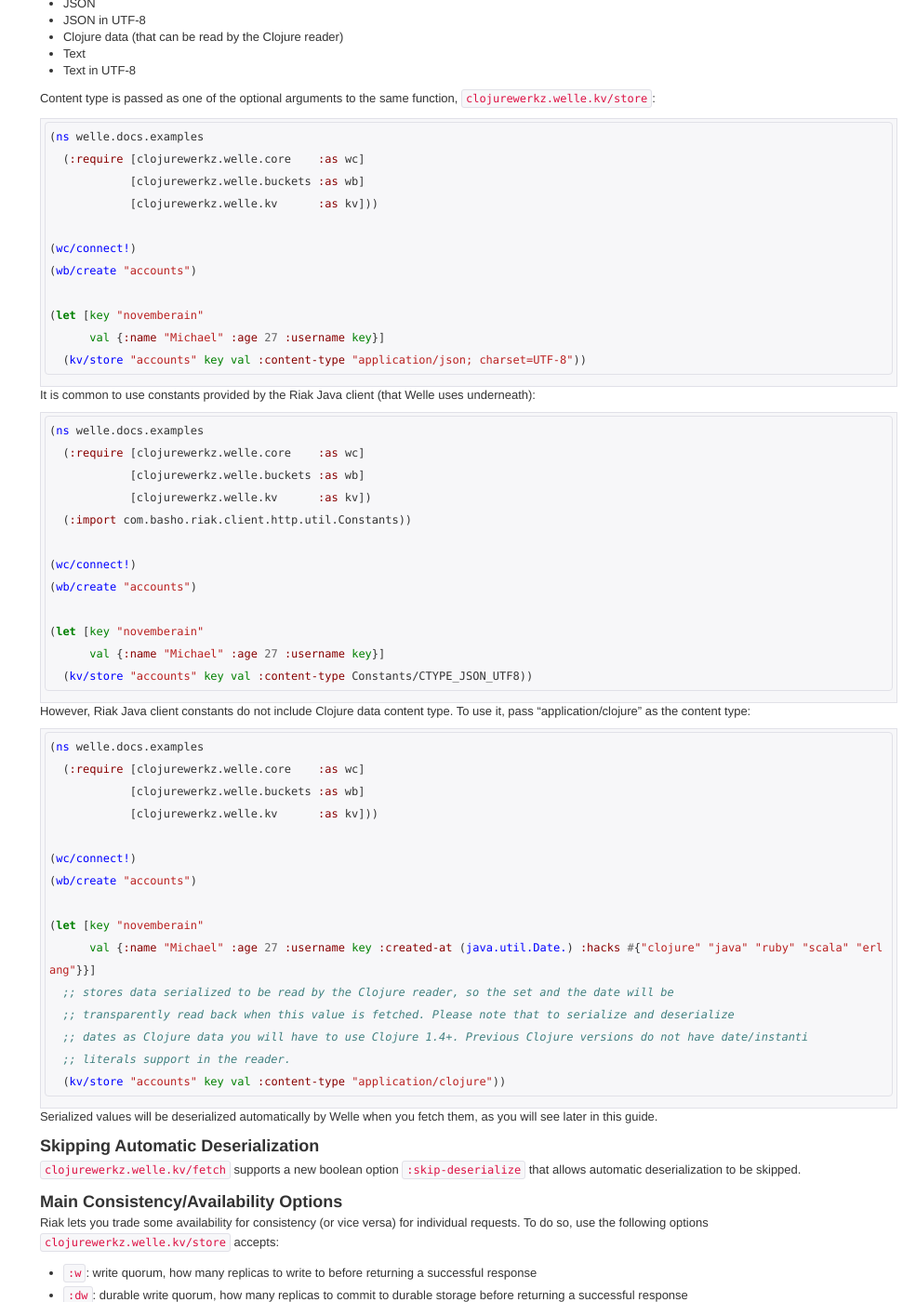
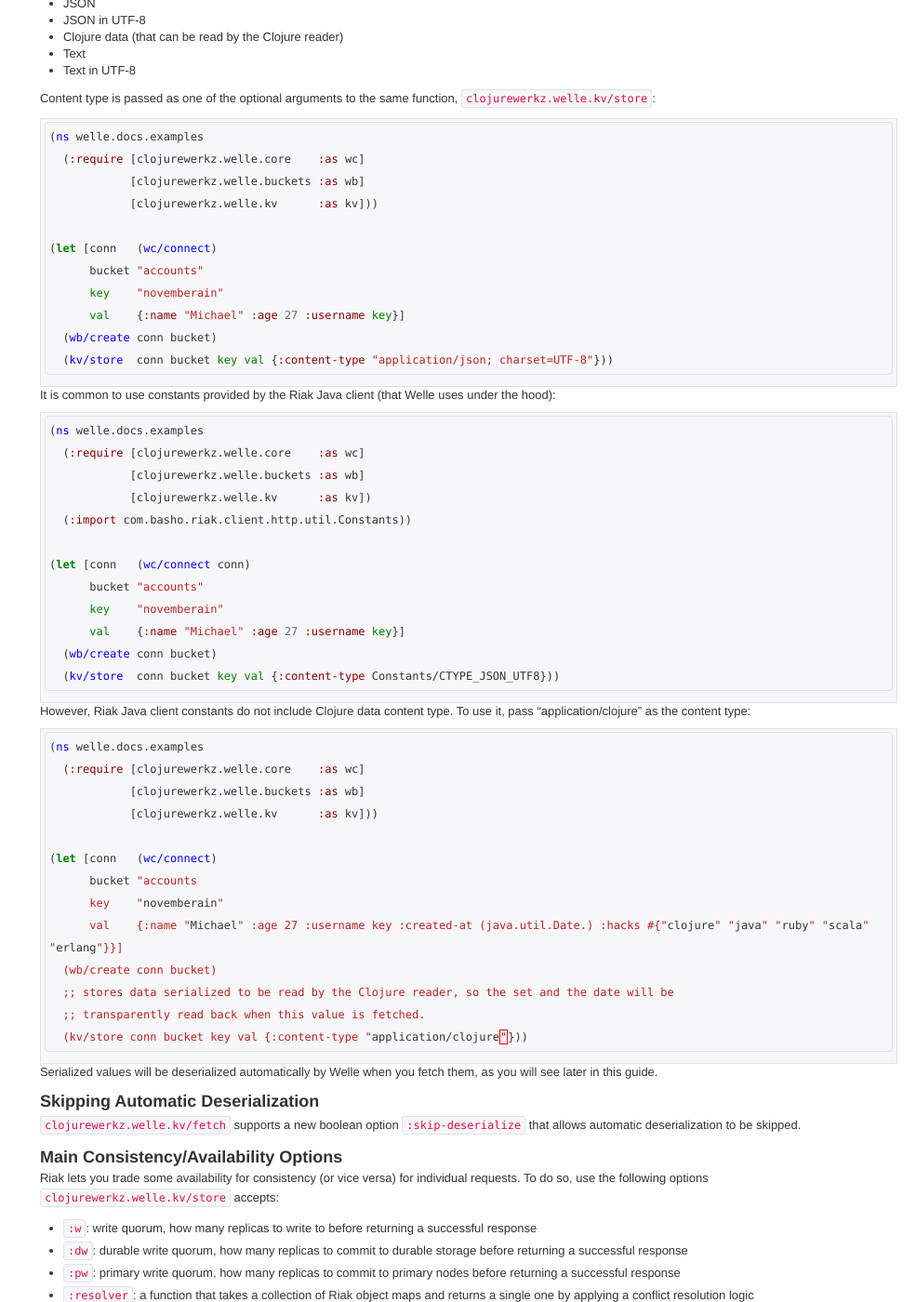
Before and after one commit to clojurewerkz/welle.docs, a Jekyll site: the page built from articles/kv.md, in a window 1280 px wide and 1400 px high, scrolled down 739 px. Shown: the whole window at 93% size, without its empty margins (295-1280 px from the left). Built offline with Jekyll 4.4.1, drawn with Linux system fonts in a browser that asks for light colours; some web fonts are replaced; Markdown is read by kramdown in place of the engine named in the settings; comment, search, counter and statistics services are not loaded; some of the changed text lies outside the part shown.

Commit message:
Update K/V guide for 3.0

````diff
--- a/articles/kv.md
+++ b/articles/kv.md
@@ -31,19 +36,22 @@
             [clojurewerkz.welle.buckets :as wb]
             [clojurewerkz.welle.kv      :as kv]))
 
-(wc/connect!)
-
-(wb/create "things")
-(kv/store "things" "a-key" (.getBytes "value"))
+(let [conn   (wc/connect)
+      bucket "things"]
+  (wb/create conn bucket)
+  (kv/store  conn bucket "a-key" (.getBytes "value")))
 ```
 
 
-### Automatic serialization (for common formats)
+### Automatic Serialization (for Common Formats)
 
-In the example above we store some data as bytes: Riak is content agnostic and will happily store whatever you throw at it.
-However, most applications work with data more structured than raw bytes, for example, as JSON documents or text in the CSV format.
-To make developer experience a bit nicer, Riak will store content type of the stored value and Welle will automatically serialize
-stored value if content type is one of
+In the example above we store some data as bytes: Riak is content
+agnostic and will happily store whatever you throw at it.  However,
+most applications work with data more structured than raw bytes, for
+example, as JSON documents or text in the CSV format.  To make
+developer experience a bit nicer, Riak will store content type of the
+stored value and Welle will automatically serialize stored value if
+content type is one of
 
  * JSON
  * JSON in UTF-8
@@ -51,7 +59,8 @@
  * Text
  * Text in UTF-8
 
-Content type is passed as one of the optional arguments to the same function, `clojurewerkz.welle.kv/store`:
+Content type is passed as one of the optional arguments to the same
+function, `clojurewerkz.welle.kv/store`:
 
 ``` clojure
 (ns welle.docs.examples
@@ -59,15 +68,16 @@
             [clojurewerkz.welle.buckets :as wb]
             [clojurewerkz.welle.kv      :as kv]))
 
-(wc/connect!)
-(wb/create "accounts")
-
-(let [key "novemberain"
-      val {:name "Michael" :age 27 :username key}]
-  (kv/store "accounts" key val :content-type "application/json; charset=UTF-8"))
+(let [conn   (wc/connect)
+      bucket "accounts"
+      key    "novemberain"
+      val    {:name "Michael" :age 27 :username key}]
+  (wb/create conn bucket)
+  (kv/store  conn bucket key val {:content-type "application/json; charset=UTF-8"}))
 ```
 
-It is common to use constants provided by the Riak Java client (that Welle uses underneath):
+It is common to use constants provided by the Riak Java client (that
+Welle uses under the hood):
 
 ``` clojure
 (ns welle.docs.examples
@@ -76,15 +86,17 @@
             [clojurewerkz.welle.kv      :as kv])
   (:import com.basho.riak.client.http.util.Constants))
 
-(wc/connect!)
-(wb/create "accounts")
-
-(let [key "novemberain"
-      val {:name "Michael" :age 27 :username key}]
-  (kv/store "accounts" key val :content-type Constants/CTYPE_JSON_UTF8))
+(let [conn   (wc/connect conn)
+      bucket "accounts"
+      key    "novemberain"
+      val    {:name "Michael" :age 27 :username key}]
+  (wb/create conn bucket)
+  (kv/store  conn bucket key val {:content-type Constants/CTYPE_JSON_UTF8}))
 ```
 
-However, Riak Java client constants do not include Clojure data content type. To use it, pass "application/clojure" as the content type:
+However, Riak Java client constants do not include Clojure data
+content type. To use it, pass "application/clojure" as the content
+type:
 
 ``` clojure
 (ns welle.docs.examples
@@ -92,16 +104,14 @@
             [clojurewerkz.welle.buckets :as wb]
             [clojurewerkz.welle.kv      :as kv]))
 
-(wc/connect!)
-(wb/create "accounts")
-
-(let [key "novemberain"
-      val {:name "Michael" :age 27 :username key :created-at (java.util.Date.) :hacks #{"clojure" "java" "ruby" "scala" "erlang"}}]
+(let [conn   (wc/connect)
+      bucket "accounts
+      key    "novemberain"
+      val    {:name "Michael" :age 27 :username key :created-at (java.util.Date.) :hacks #{"clojure" "java" "ruby" "scala" "erlang"}}]
+  (wb/create conn bucket)
   ;; stores data serialized to be read by the Clojure reader, so the set and the date will be
-  ;; transparently read back when this value is fetched. Please note that to serialize and deserialize
-  ;; dates as Clojure data you will have to use Clojure 1.4+. Previous Clojure versions do not have date/instanti
-  ;; literals support in the reader.
-  (kv/store "accounts" key val :content-type "application/clojure"))
+  ;; transparently read back when this value is fetched.
+  (kv/store conn bucket key val {:content-type "application/clojure"}))
 ```
 
 Serialized values will be deserialized automatically by Welle when you
@@ -129,13 +139,15 @@
 
 Default values for these options are [defined at the bucket level](/articles/buckets.html).
 
-All quorum values can be either passed as numeric values (longs), `com.basho.riak.client.cap.Quora` or `com.basho.riak.client.cap.Quorum`
-instances.
+All quorum values can be either passed as numeric values (longs),
+`com.basho.riak.client.cap.Quora` or
+`com.basho.riak.client.cap.Quorum` instances.
 
 ### User Metadata
 
-Riak lets you associate some *metadata* with each value stored. Metadata is a map and is passed to `clojurewerkz.welle.kv/store` using
-the `:metadata` option:
+Riak lets you associate some *metadata* with each value
+stored. Metadata is a map and is passed to
+`clojurewerkz.welle.kv/store` using the `:metadata` option:
 
 ``` clojure
 (ns welle.docs.examples
@@ -144,20 +156,23 @@
             [clojurewerkz.welle.kv      :as kv])
   (:import java.util.UUID))
 
-(wc/connect!)
-(wb/create "blobs")
-
-(let [key (str (UUID/randomUUID))
-      val (slurp "/tmp/raw/image000001.raw")]
+(let [conn   (wc/connect)
+      bucket "blobs"
+      key    (str (UUID/randomUUID))
+      val    (slurp "/tmp/raw/image000001.raw")]
+  (wb/create conn bucket)
   ;; stores data with a piece of metadata associated with it
-  (kv/store "blobs" key val :metadata {"format" "raw"}))
+  (kv/store conn bucket key val {:metadata {"format" "raw"}}))
 ```
 
-A common example of metadata is audio, image and video files metadata. If you store file contents in Riak, it's natural to store
-file metadata information as user metadata. Other examples include document authorship and copyright information, publication date,
-ISBNs and so on.
+A common example of metadata is audio, image and video files
+metadata. If you store file contents in Riak, it's natural to store
+file metadata information as user metadata. Other examples include
+document authorship and copyright information, publication date, ISBNs
+and so on.
 
-Metadata will be transparently turned into a Clojure map when stored value is fetched, as you will see later in this guide.
+Metadata will be transparently turned into a Clojure map when stored
+value is fetched, as you will see later in this guide.
 
 
 ### Other Options
@@ -182,12 +199,11 @@
             [clojurewerkz.welle.kv      :as kv])
   (:import com.basho.riak.client.http.util.Constants))
 
-(wc/connect!)
-(wb/create "accounts")
-
-(let [bucket "accounts"
+(let [conn   (wc/connect)
+      bucket "accounts"
       key    "novemberain"
       val    {:name "Michael" :age 27 :username key}]
+  (wb/create conn bucket)
   ;; stores data serialized as JSON
   (kv/store bucket key val :content-type Constants/CTYPE_JSON_UTF8)
   ;; returns a Riak response
@@ -208,7 +224,7 @@
 contain a **list of values**.  In an eventually consistent system like
 Riak it is sometimes possible that multiple versions of an object will
 be stored in a cluster. They are called
-[siblings](http://wiki.basho.com/Vector-Clocks.html#Siblings). We
+[siblings](http://docs.basho.com/riak/latest/theory/concepts/Vector-Clocks/#Siblings). We
 won't get into siblings and conflicts resolution in this guide, just
 be aware of this possibility and that `clojurewerkz.welle.kv/fetch`
 returns a response where `:result` is a list.
@@ -221,7 +237,7 @@
 ``` clojure
 ;; fetch an object (possibly with siblings)
 ;; here we use positional destructuring to keep the code concise and idiomatic
-(let [{:keys [result] (kv/fetch bucket key)}
+(let [{:keys [result] (kv/fetch conn bucket key)}
       [val]           result]
   val)
 ```
@@ -242,31 +258,33 @@
             [clojurewerkz.welle.kv      :as kv])
   (:import com.basho.riak.client.http.util.Constants))
 
-(wc/connect!)
-;; replicate values 3 times in the cluster
-(wb/create "accounts" :n-val 3)
-
-(let [bucket "accounts"
+(let [conn   (wc/connect)
+      bucket "accounts"
       key    "novemberain"
       val    {:name "Michael" :age 27 :username key}]
+  ;; replicate values 3 times in the cluster
+  (wb/create conn bucket {:n-val 3})
   ;; stores data serialized as JSON to 2 vnodes
-  (kv/store bucket key val :content-type Constants/CTYPE_JSON_UTF8 :w 2)
+  (kv/store conn bucket key val {:content-type Constants/CTYPE_JSON_UTF8 :w 2})
   ;; fetches it back, 2 vnodes must respond
-  (kv/fetch bucket key :r 2))
+  (kv/fetch conn bucket key {:r 2}))
 ```
 
 ### Main Consistency/Availability Options
 
-Riak lets you trade some availability for consistency (or vice versa) for individual requests. To do so, use the following
-options `clojurewerkz.welle.kv/store` accepts:
+Riak lets you trade some availability for consistency (or vice versa)
+for individual requests. To do so, use the following options
+`clojurewerkz.welle.kv/store` accepts:
 
  * `:r`: the read quorum, how many replicas need to agree when retrieving the object
  * `:pr`: the primary read quorum, how many primary replicas need to be online when doing the read
 
-Default values for these options are [defined at the bucket level](/articles/buckets.html).
+Default values for these options are [defined at the bucket
+level](/articles/buckets.html).
 
-All quorum values can be either passed as numeric values (longs), `com.basho.riak.client.cap.Quora` or `com.basho.riak.client.cap.Quorum`
-instances:
+All quorum values can be either passed as numeric values (longs),
+`com.basho.riak.client.cap.Quora` or
+`com.basho.riak.client.cap.Quorum` instances:
 
 ``` clojure
 (ns welle.docs.examples
@@ -276,17 +294,16 @@
   (:import com.basho.riak.client.http.util.Constants
            com.basho.riak.client.cap.Quora))
 
-(wc/connect!)
-;; replicate values 3 times in the cluster
-(wb/create "accounts" :n-val 3)
-
-(let [bucket "accounts"
+(let [conn   (wc/connect)
+      bucket "accounts"
       key    "novemberain"
       val    {:name "Michael" :age 27 :username key}]
+  ;; replicate values 3 times in the cluster
+  (wb/create conn bucket {:n-val 3})
   ;; stores data serialized as JSON to 2 vnodes
-  (kv/store bucket key val :content-type Constants/CTYPE_JSON_UTF8 :w 2)
+  (kv/store conn bucket key val {:content-type Constants/CTYPE_JSON_UTF8 :w 2})
   ;; fetches it back, all vnodes must respond
-  (kv/fetch bucket key :r Quora/ALL))
+  (kv/fetch conn bucket key {:r Quora/ALL}))
 ```
 
 ### Other Options
@@ -295,7 +312,7 @@
  * `:retrier`: a function that takes a callable and implements a retries logic. Usually the default retrier is good enough
  * `:basic-quorum` (true or false): whether to return early in some failure cases (eg. when `:r` is 1 and you get 2 errors and a success `:basic-quorum` set to true would return an error)
  * `:notfound-ok` (true or false): whether to treat notfounds as successful reads for the purposes of `:r`
- * `:vtag`: when accessing an object with siblings, [which sibling to retrieve](http://wiki.basho.com/HTTP-Fetch-Object.html#Manually-requesting-siblings)
+ * `:vtag`: when accessing an object with siblings, [which sibling to retrieve](http://docs.basho.com/riak/latest/dev/references/http/fetch-object/#Siblings-examples)
  * `:if-none-match` (date): a date for [conditional get](http://www.w3.org/Protocols/rfc2616/rfc2616-sec9.html). Only supported by HTTP transport.
  * `:if-modified-vclock`: a vclock instance to use for conditional get. Only supported by Protocol Buffers transport.
  * `:return-deleted-vlock` (true or false): should tombstones (objects that have been deleted but not yet resolved/GCed) be returned?
@@ -305,15 +322,19 @@
 
 ### Tombstones Handling
 
-In eventually consistent systems such as Riak, deleted objects may sometimes "reappear" due to concurrent modifications.
-Welle by default will filter out tombstones in `clojurewerkz.welle.kv/fetch`. If you want to retrieve all objects
-including tombstones, pass `:return-deleted-vlock` as `true` to `clojurewerkz.welle.kv/fetch`. This behavior
-is new in Welle `1.4.0` which uses Riak Java client `1.1.0`.
+In eventually consistent systems such as Riak, deleted objects may
+sometimes "reappear" due to concurrent modifications.  Welle by
+default will filter out tombstones in
+`clojurewerkz.welle.kv/fetch`. If you want to retrieve all objects
+including tombstones, pass `:return-deleted-vlock` as `true` to
+`clojurewerkz.welle.kv/fetch`. This behavior was added in Welle
+`1.4.0`.
 
 
 ## Deleting values
 
-To delete a value with Welle, you use `clojurewerkz.welle.kv/delete` that takes a bucket name and a key to delete:
+To delete a value with Welle, you use `clojurewerkz.welle.kv/delete`
+that takes a connection, bucket name, and key to delete:
 
 ``` clojure
 (ns welle.docs.examples
@@ -322,13 +343,13 @@
             [clojurewerkz.welle.kv      :as kv])
   (:import java.util.UUID))
 
-(wc/connect!)
-(wb/create "blobs")
-
-(let [key (str (UUID/randomUUID))
-      val (slurp "/tmp/raw/image000001.raw")]
-  (kv/store "blobs" key val :metadata {"format" "raw"})
-  (kv/delete "blobs" key))
+(let [conn   (wc/connect)
+      bucket "blobs"
+      key    (str (UUID/randomUUID))
+      val    (slurp "/tmp/raw/image000001.raw")]
+  (wb/create conn bucket)
+  (kv/store  conn bucket key val {:metadata {"format" "raw"}})
+  (kv/delete conn bucket key))
 ```
 
 ### Main Consistency/Availability Options
@@ -342,8 +363,9 @@
 
 Default values for these options are [defined at the bucket level](/articles/buckets.html).
 
-All quorum values can be either passed as numeric values (longs), `com.basho.riak.client.cap.Quora` or `com.basho.riak.client.cap.Quorum`
-instances.
+All quorum values can be either passed as numeric values (longs),
+`com.basho.riak.client.cap.Quora` or
+`com.basho.riak.client.cap.Quorum` instances.
 
 ### Other Options
 
@@ -353,9 +375,10 @@
 
 ### clojurewerkz.welle.kv/modify
 
-`clojurewerkz.welle.kv/modify` is a new function that combines `clojurewerkz.welle.kv/fetch` and
-`clojurewerkz.welle.kv/store` with a user-provided mutation functions. The mutation function
-should take a single Riak object as an immutable map and return a modified one.
+`clojurewerkz.welle.kv/modify` is a new function that combines
+`clojurewerkz.welle.kv/fetch` and `clojurewerkz.welle.kv/store` with a
+user-provided mutation functions. The mutation function should take a
+single Riak object as an immutable map and return a modified one.
 
 In case of siblings, a resolver should be used.
 
@@ -385,28 +410,30 @@
     (first siblings)))
 ```
 
-`clojurewerkz.welle.kv/fetch-one` now also supports resolvers via the `:resolver` option.
-It will raise an exception if siblings are detected and no resolver is provided.
+`clojurewerkz.welle.kv/fetch-one` now also supports resolvers via the
+`:resolver` option.  It will raise an exception if siblings are
+detected and no resolver is provided.
 
 
 
 ### Retriers
 
-`clojurewerkz.welle.kv/fetch`, `clojurewerkz.welle.kv/fetch-one`, `clojurewerkz.welle.kv/store`,
-`clojurewerkz.welle.kv/delete`, and `clojurewerkz.welle.kv/index-query` now retry operations
-that fail due to a network issue or any other exception.
+`clojurewerkz.welle.kv/fetch`, `clojurewerkz.welle.kv/fetch-one`,
+`clojurewerkz.welle.kv/store`, `clojurewerkz.welle.kv/delete`, and
+`clojurewerkz.welle.kv/index-query` now retry operations that fail due
+to a network issue or any other exception.
 
-By default, the operations will be retrier 3 times. It is possible to provide a custom
-retrier using the `:retrier` option. Retriers can be created using
-`clojurewerkz.welle.conversion/retrier-from` which takes a function that accepts a callable
-(an operation that may need to be retried) and needs to invoke it, handling exceptions
-and applying any retrying logic needed.
+By default, the operations will be retrier 3 times. It is possible to
+provide a custom retrier using the `:retrier` option. Retriers can be
+created using `clojurewerkz.welle.conversion/retrier-from` which takes
+a function that accepts a callable (an operation that may need to be
+retried) and needs to invoke it, handling exceptions and applying any
+retrying logic needed.
 
 
-`clojurewerkz.welle.conversion/counting-retrier` produces a retrier that will retry an operation
-given number of times. This is the kind of retrier Welle uses by default.
-
-
+`clojurewerkz.welle.conversion/counting-retrier` produces a retrier
+that will retry an operation given number of times. This is the kind
+of retrier Welle uses by default.
 
 
 ## What to read next
````
Also changed, not shown: other parts of articles/kv.md (+20 -11 lines).
